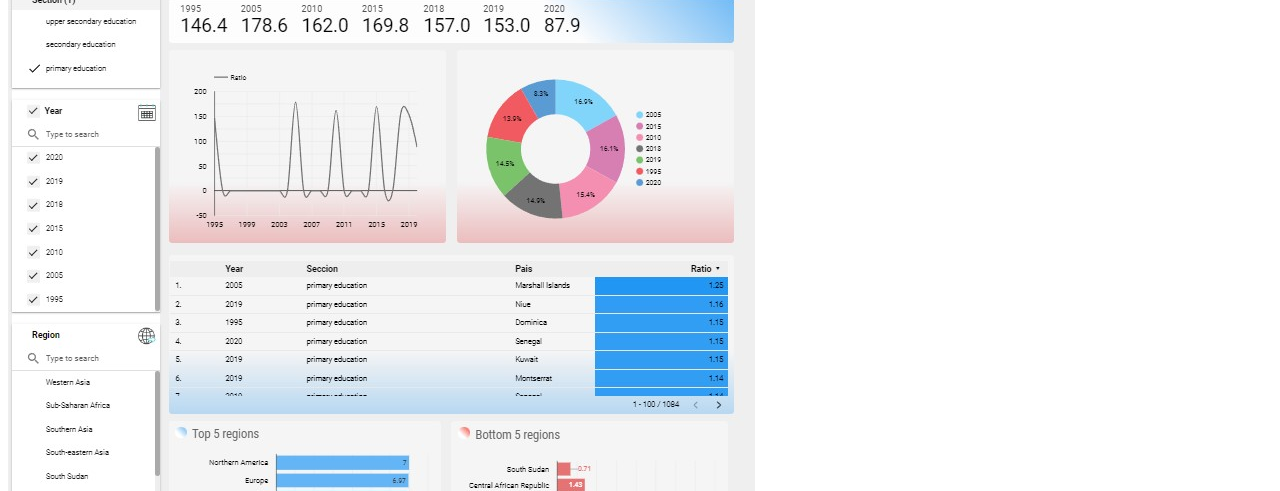
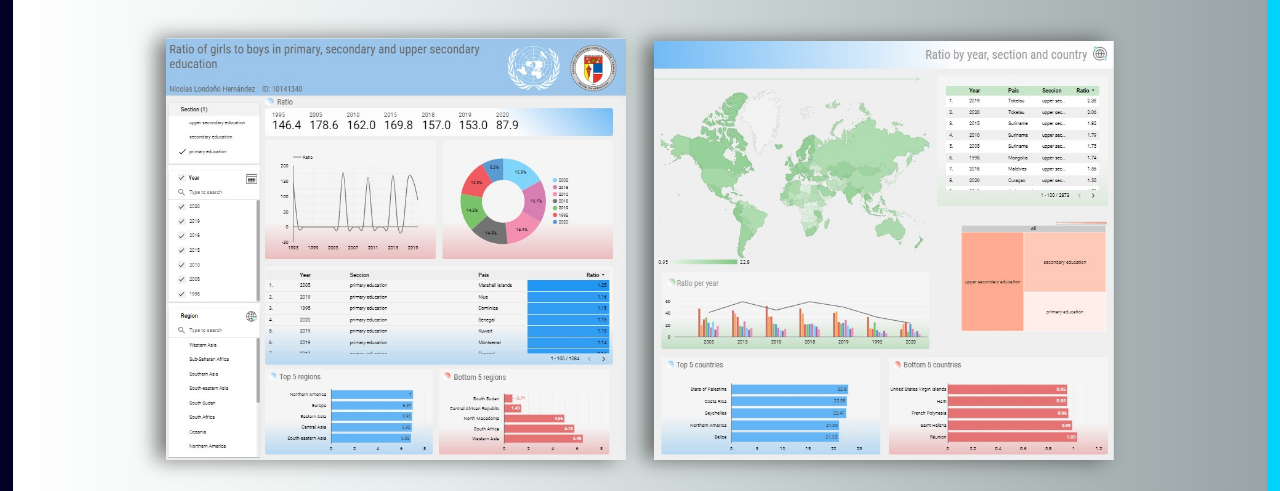
Before and after one commit to niko-londono/niko-londono, a plain HTML site: page HTML/DA.html in a window 1280 px wide. Shown: the part 196-687 px from the top of the page. Drawn offline with Linux system fonts and the light colour scheme; files whose address does not match are found by name.

Commit message:
Add files via upload

```diff
--- a/HTML/DA.html
+++ b/HTML/DA.html
@@ -4,7 +4,7 @@
     <meta charset="UTF-8">
     <meta http-equiv="X-UA-Compatible" content="IE=edge">
     <meta name="viewport" content="width=device-width, initial-scale=1.0">
-    <link rel="stylesheet" href="/My Site/CSS/stylesDA.css">
+    <link rel="stylesheet" href="../CSS/stylesDA.css">
     <link rel="preconnect" href="https://fonts.googleapis.com">
     <link rel="preconnect" href="https://fonts.gstatic.com" crossorigin>
     <link href="https://fonts.googleapis.com/css2?family=Merriweather&family=Montserrat&family=Sacramento&display=swap"
```
